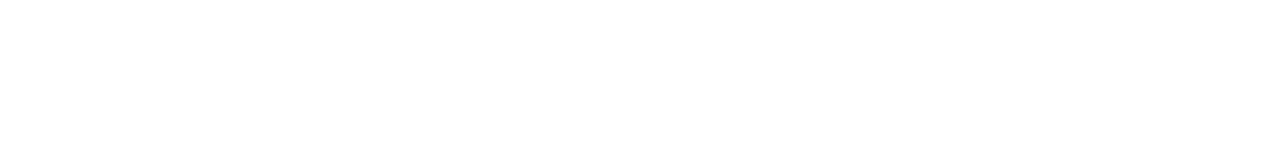
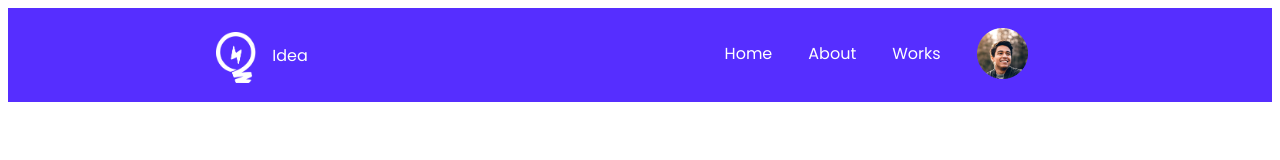
Before and after one commit to ANINDA04801/leader-board, a plain HTML site: page index.html in a window 1280 px wide. Drawn offline with Linux system fonts and the light colour scheme.

Commit message:
first commit

```diff
--- a/index.html
+++ b/index.html
@@ -8,13 +8,29 @@
     <!------------------
          Style links
     ------------------------>
+    <link rel="preconnect" href="https://fonts.googleapis.com">
+    <link rel="preconnect" href="https://fonts.gstatic.com" crossorigin>
+    <link href="https://fonts.googleapis.com/css2?family=Poppins:wght@400;500&display=swap" rel="stylesheet">
     <link rel="stylesheet" href="styles/style.css">
     <link rel="stylesheet" href="styles/nav.css">
     <title>Leader Board</title>
 </head>
 
 <body>
-
+    <!-- Header starts -->
+    <header class="nav-menu container">
+        <div class="nav-content container">
+            <img src="images/icons/logo.png" alt="">
+            <p class="icon-text">Idea</p>
+        </div>
+        <div class="profile container">
+            <a class="nav-link" href="">Home</a>
+            <a class="nav-link" href="">About</a>
+            <a class="nav-link" href="">Works</a>
+            <img src="images/icons/profile.png" alt="">
+        </div>
+    </header>
+    <!-- Header end -->
 </body>
 
 </html>
--- a/styles/nav.css
+++ b/styles/nav.css
@@ -0,0 +1,39 @@
+/*------------------------
+    Navigation Styles start
+ ------------------------*/
+.nav-menu {
+    width: 100%;
+    height: 94px;
+    background-color: #562EFF;
+}
+
+.nav-menu,
+.nav-content {
+    justify-content: space-around;
+}
+
+.nav-content img {
+    width: 40px;
+    height: 51px;
+    margin: 24px 0px 19px 0px;
+}
+
+.icon-text {
+    color: #FFFFFF;
+    padding-left: 16px;
+}
+
+.nav-link {
+    color: #FFFFFF;
+    text-decoration: none;
+}
+
+.profile img {
+    width: 51px;
+    height: 51px;
+}
+
+.nav-link,
+.profile img {
+    margin: 33px 36px 37px 0px;
+}
--- a/styles/style.css
+++ b/styles/style.css
@@ -0,0 +1,12 @@
+/*-------------------
+    Common styles
+---------------------*/
+body {
+    font-family: 'Poppins', sans-serif;
+
+}
+
+.container {
+    display: flex;
+    align-items: center;
+}
```
